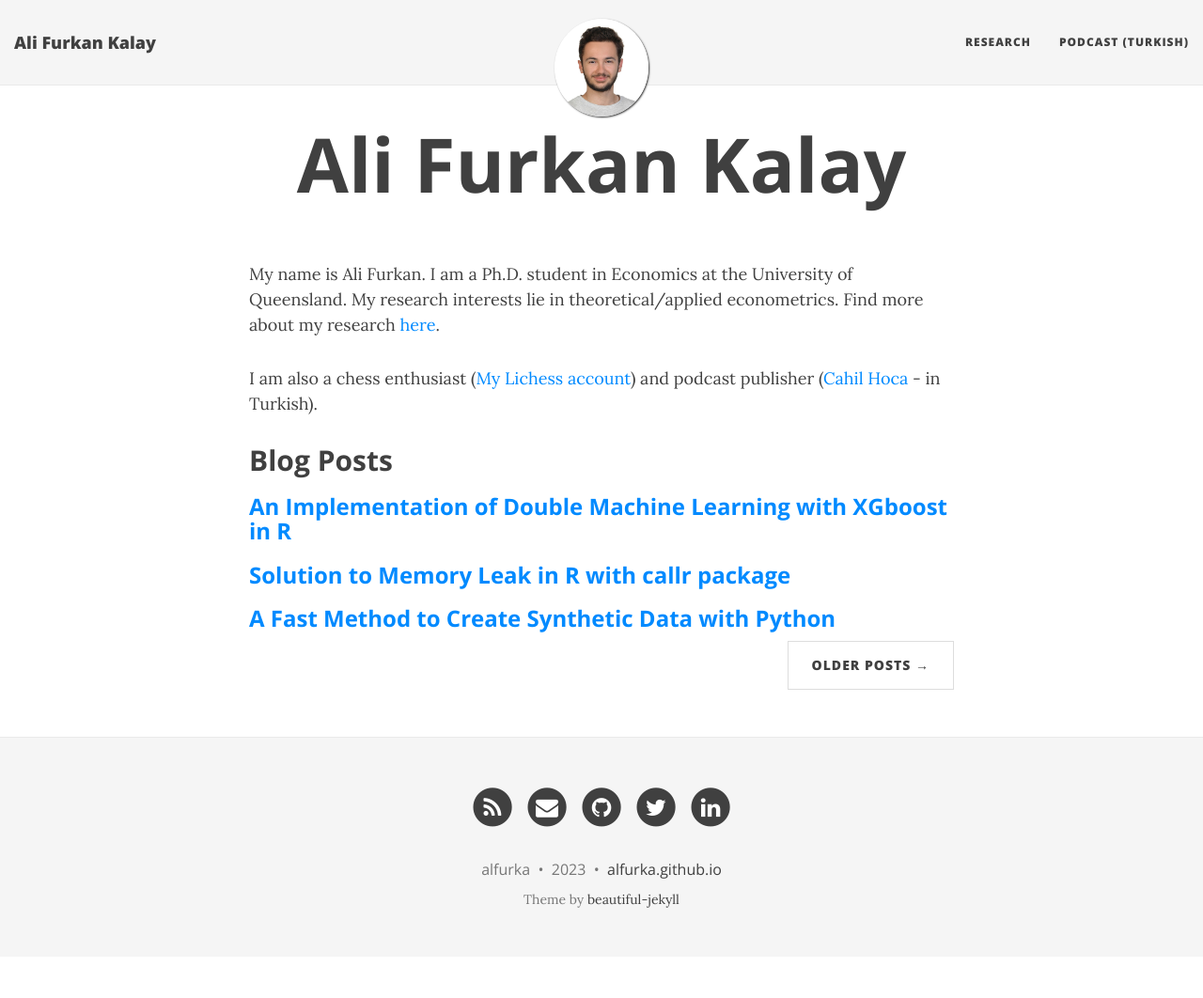
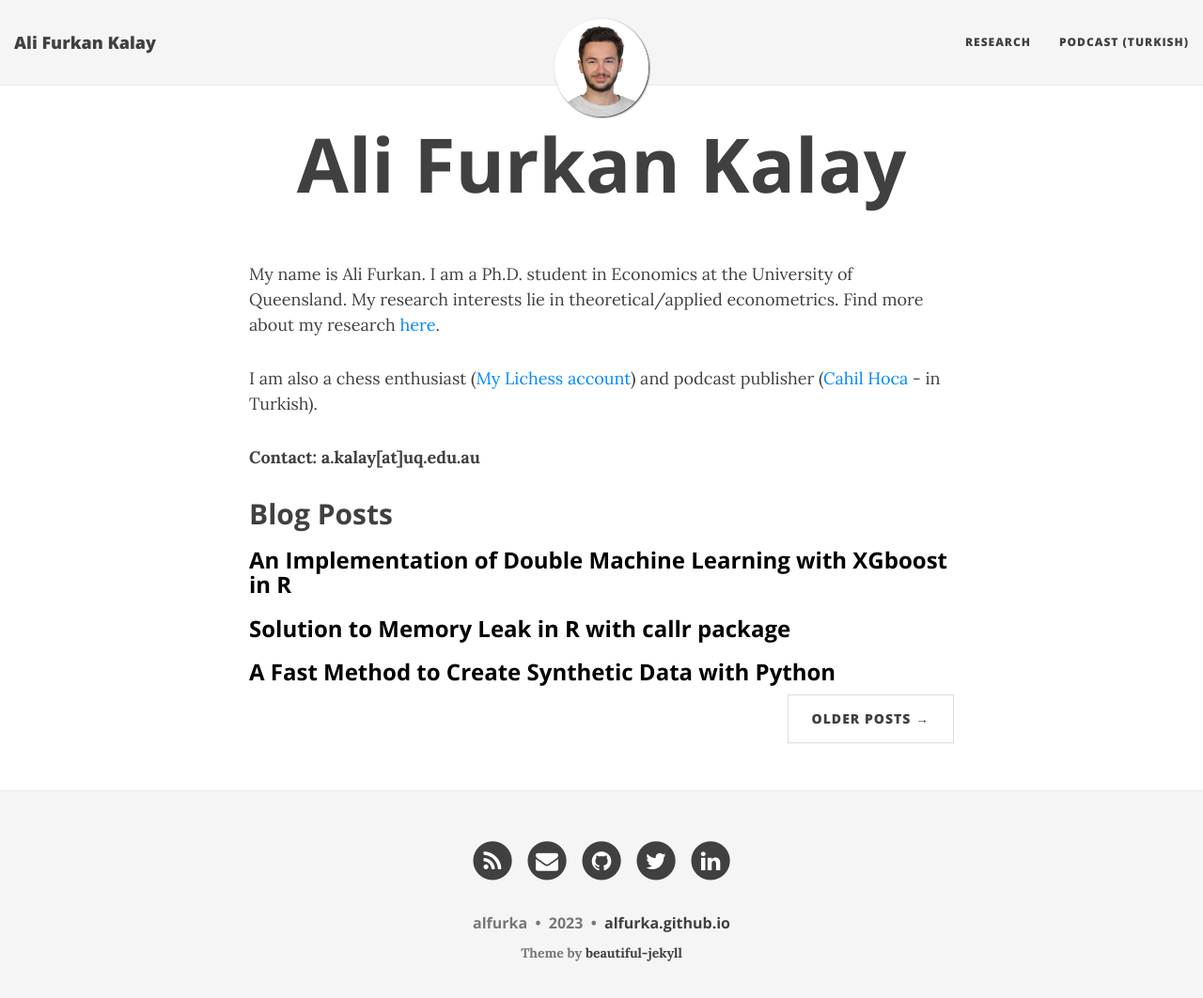
Before and after one commit to alfurka/alfurka.github.io, a Jekyll site: the page built from index.html, in a window 1280 px wide and 1075 px high. Shown: the top 1062 px of the window at 94% size. Built offline with Jekyll 4.4.1, drawn with Linux system fonts in a browser that asks for light colours; nearby versions of some CDN libraries; the list of posts is cut into pages by our own code.

Commit message:
Update index.html

```diff
--- a/index.html
+++ b/index.html
@@ -8,13 +8,15 @@ use-site-title: true
 
 <p>I am also a chess enthusiast (<a href="https://lichess.org/@/alfurka/perf/rapid">My Lichess account</a>) and podcast publisher (<a href="https://cahilhoca.com/">Cahil Hoca</a> - in Turkish).</p>
 
+<p><strong>Contact:</contact> a.kalay[at]uq.edu.au</p>
+
 <div style="clear:both"></div>
 
 <div class="posts-list">
   <h2 class="post-title">Blog Posts</h2>
   {% for post in paginator.posts %}
     <a href="{{ post.url | prepend: site.baseurl }}">
-	  <h3 class="color:black">{{ post.title }}</h3>
+	  <h3 style="color:black">{{ post.title }}</h3>
     </a>
   {% endfor %}
 </div>
```
